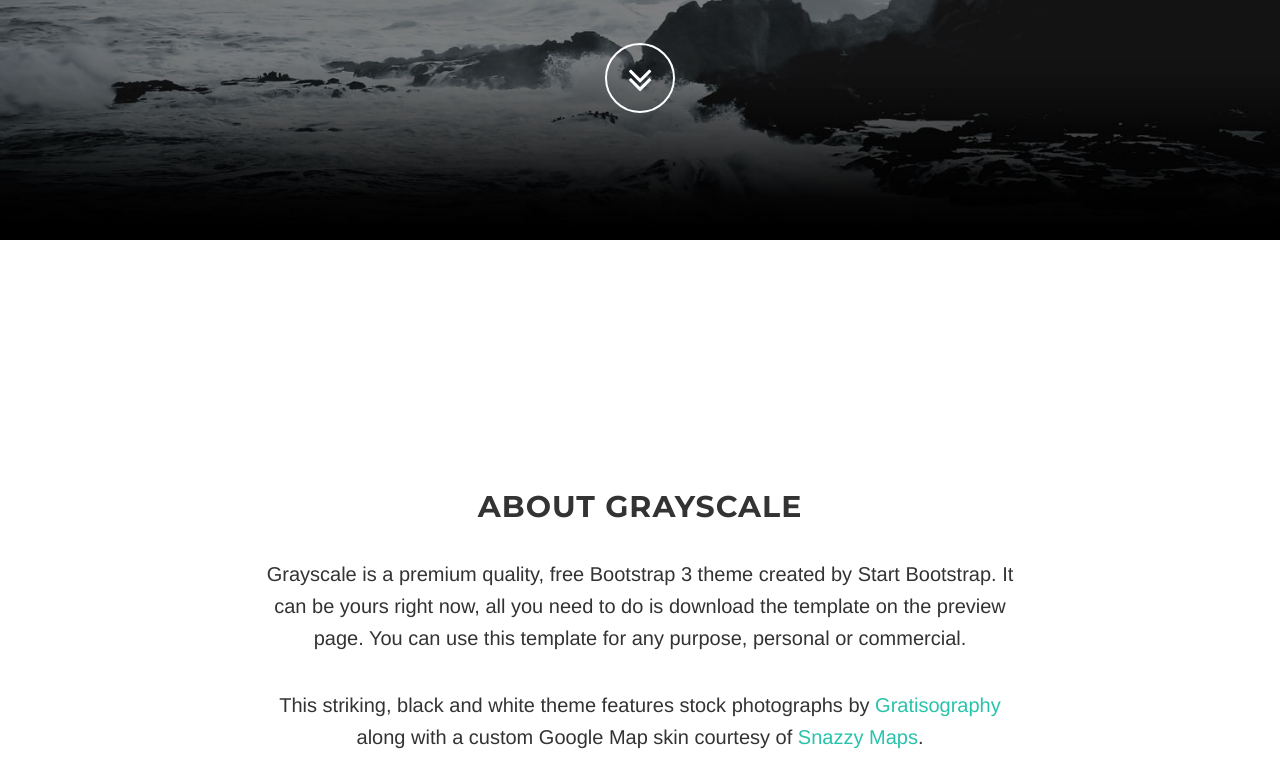
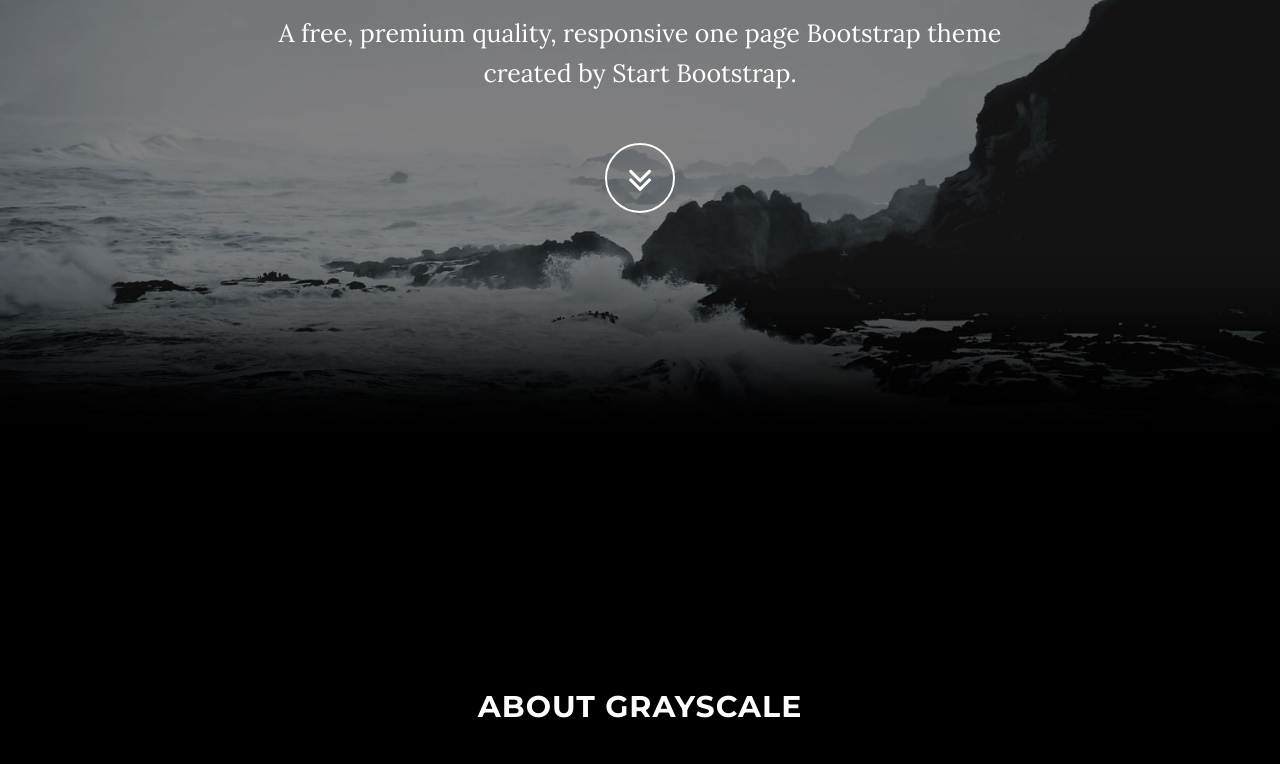
Before and after one commit to yukt222/express-starter, a website: page views/index.html in a window 1280 px wide. Shown: the part 360-1124 px from the top of the page. Drawn offline with nearby package versions, Linux system fonts and the light colour scheme; some packages are replaced by stand-ins of ours; files that its build step writes are made by us from their sources; files whose address does not match are found by name.

Commit message:
add bootstrap template

```diff
--- a/public/css/grayscale.css
+++ b/public/css/grayscale.css
@@ -1,5 +1,4 @@
-min-height: 500px !important;
-4ody {
+body {
     width: 100%;
     height: 100%;
     font-family: Lora,"Helvetica Neue",Helvetica,Arial,sans-serif;
@@ -125,7 +124,7 @@ a:focus {
     display: table;
     width: 100%;
     min-height: 600px;
-    height: 100%;
+    height: auto;
     padding: 100px 0;
     text-align: center;
     color: #fff;
```
